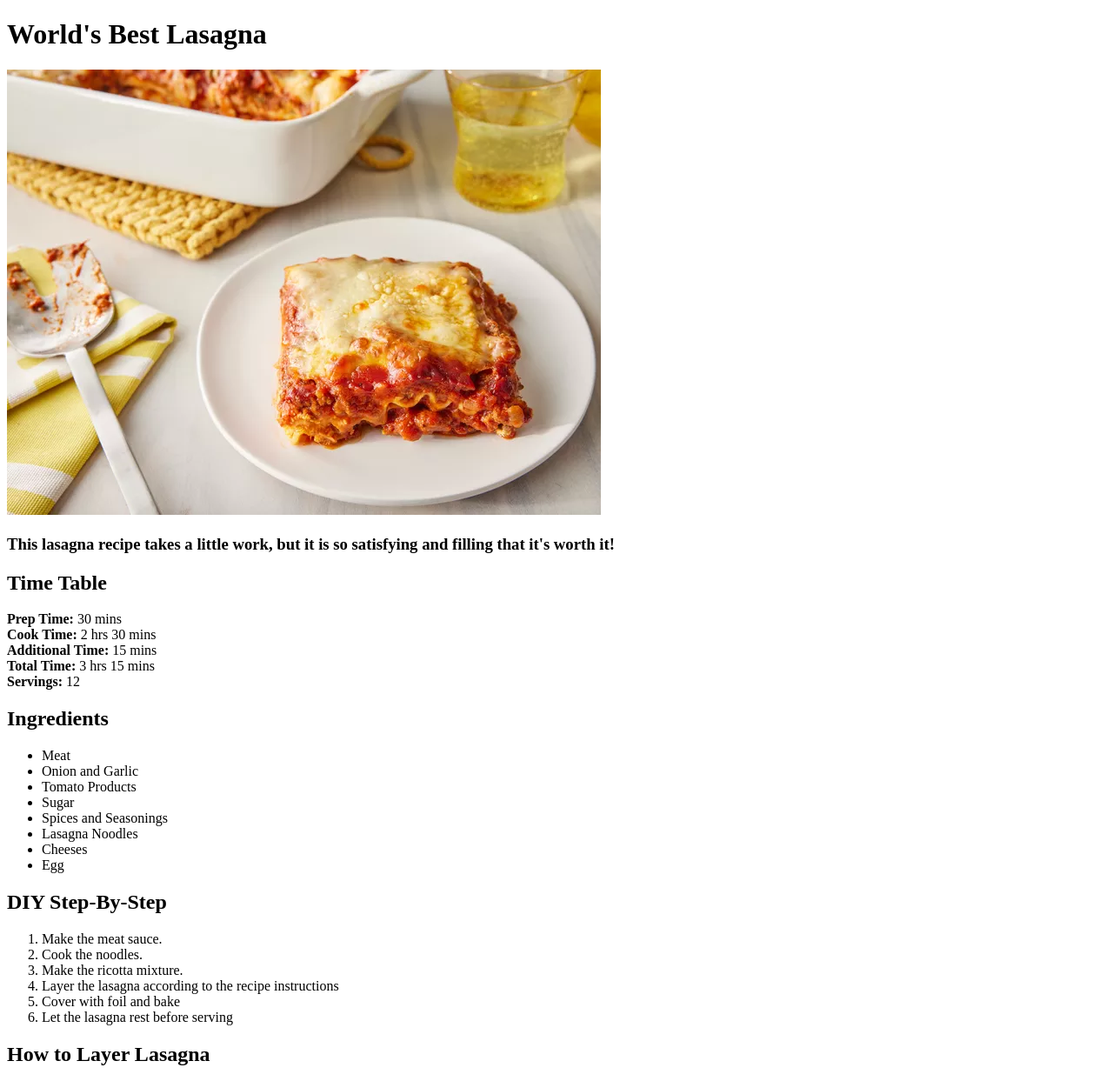
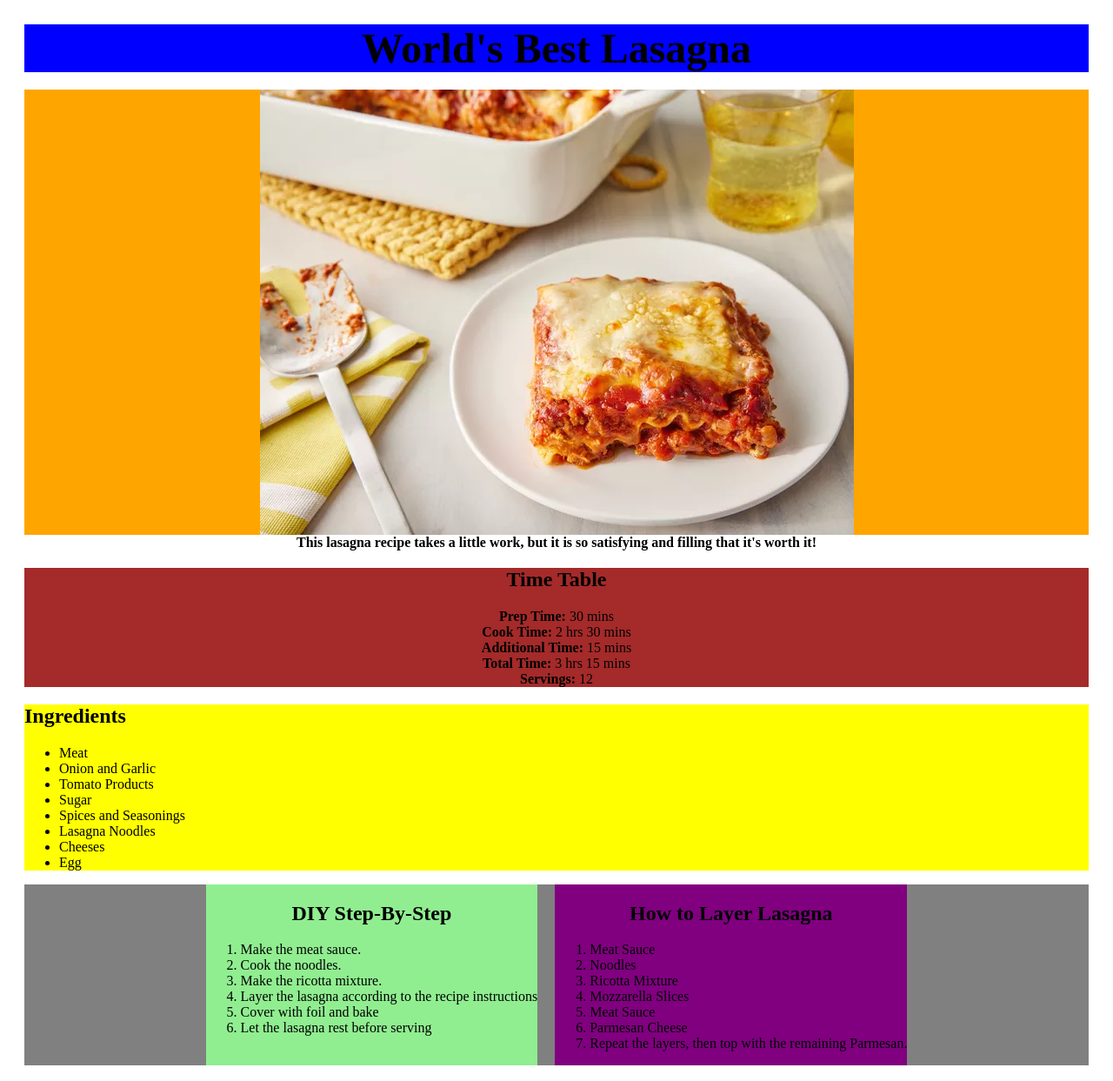
Before and after one commit to LucaDCav/odin-recipes, a plain HTML site: page recipes/lasagna.html in a window 1280 px wide. Shown: the top 1243 px of the page at 87% size. Drawn offline with Linux system fonts and the light colour scheme.

Commit message:
adding css to pages and buttons

```diff
--- a/recipes/lasagna.html
+++ b/recipes/lasagna.html
@@ -4,11 +4,16 @@
     <meta charset="UTF-8">
     <meta name="viewport" content="width=device-width, initial-scale=1.0">
     <title>Lasagna</title>
+    <link rel="stylesheet" href="./style.css">
 </head>
 <body>
-    <h1>World's Best Lasagna</h1>
+    <div class="cover">
+        <h1 class="title">World's Best Lasagna</h1>
+        <div class="img-container">
             <img src="../images/lasagna.webp" alt="Lasagna Picture">
-    <h3>This lasagna recipe takes a little work, but it is so satisfying and filling that it's worth it!</h3>
+        </div>
+        <h3 class="subtitle">This lasagna recipe takes a little work, but it is so satisfying and filling that it's worth it!</h3>
+        <div class="time-table">
             <h2>Time Table</h2>
             <p>
                 <div><strong>Prep Time:</strong> 30 mins</div>
@@ -17,6 +22,8 @@
                 <div><strong>Total Time:</strong> 3 hrs 15 mins</div>
                 <div><strong>Servings:</strong> 12</div>
             </p>
+        </div>
+        <div class="ingredients">
             <h2>Ingredients</h2>
             <p>
                 <ul>
@@ -30,6 +37,9 @@
                     <li>Egg</li>
                 </ul>
             </p>
+        </div>
+        <div class="lil-container">
+            <div class="diy">
                 <h2>DIY Step-By-Step</h2>
                 <p>
                     <ol>
@@ -41,6 +51,8 @@
                         <li>Let the lasagna rest before serving</li>
                     </ol>
                 </p>
+            </div>
+            <div class="layers">
                 <h2>How to Layer Lasagna</h2>
                 <p>
                     <ol>
@@ -53,5 +65,8 @@
                         <li>Repeat the layers, then top with the remaining Parmesan.</li>
                     </ol>
                 </p>
+            </div>
+        </div>
+    </div>
 </body>
 </html>
--- /dev/null
+++ b/recipes/style.css
@@ -0,0 +1,58 @@
+.cover {
+    padding: 20px;
+}
+
+.title {
+    text-align: center;
+    font-weight: bold;
+    font-size: 48px;
+    background-color: blue;
+    margin-top: 0;
+    margin-bottom: 20px;
+}
+
+.img-container {
+    text-align: center;
+    background-color: orange;
+}
+
+.img-container img {
+    /* width: 100%; */
+    display: block;
+    margin: 0 auto;
+}
+
+h3 {
+    font-size: 16px;
+    text-align: center;
+    margin-top: 0;
+}
+
+.time-table {
+    background-color: brown;
+    text-align: center;
+}
+
+.ingredients {
+    background-color: yellow;
+}
+
+.lil-container {
+    justify-content: center;
+    background-color: gray;
+    display: flex;
+}
+
+.diy {
+    margin-right: 10px;
+    background-color: lightgreen;
+}
+
+.layers {
+    margin-left: 10px;
+    background-color: purple;
+}
+
+.diy h2, .layers h2 {
+    text-align: center;
+}
--- /dev/null
+++ b/style.css
@@ -0,0 +1,28 @@
+body {
+    background-color: blueviolet;
+}
+
+.title {
+    font-size: 45px;
+    color: lightgreen;
+    font-family: Arial, "Helvetica Neue", Helvetica, sans-serif;
+}
+
+.button {
+    height: 150px;
+    width: 150px;
+    border-radius: 50px;
+    box-shadow: 10px 10px 4px rgba(0, 0, 0, 0.3);
+    font-size: 25px;
+    /* background: black; */
+    background: linear-gradient(to right, #ff7e5f, #feb47b, #fafafa);
+    /* transition: background-color 0.3s ease; */
+}
+
+/* .button:hover {
+    background-color: #ff7e5f;
+} */
+
+.button i {
+    margin-right: 5px;
+}
```
Also changed, not shown: index.html (+4 -2 lines). Lines whose indentation alone changed are shown as unchanged.
